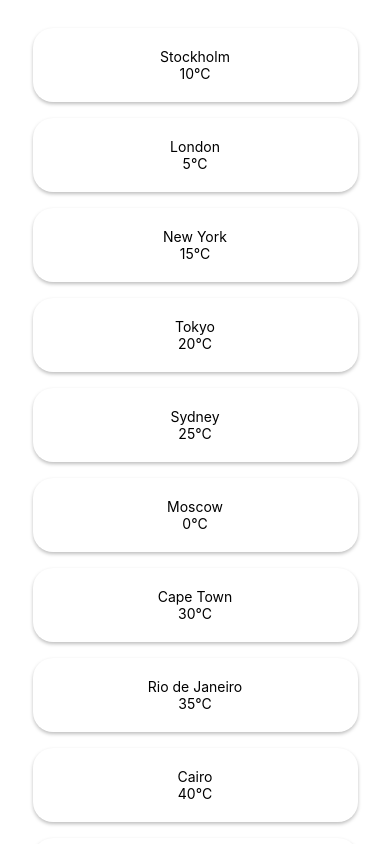
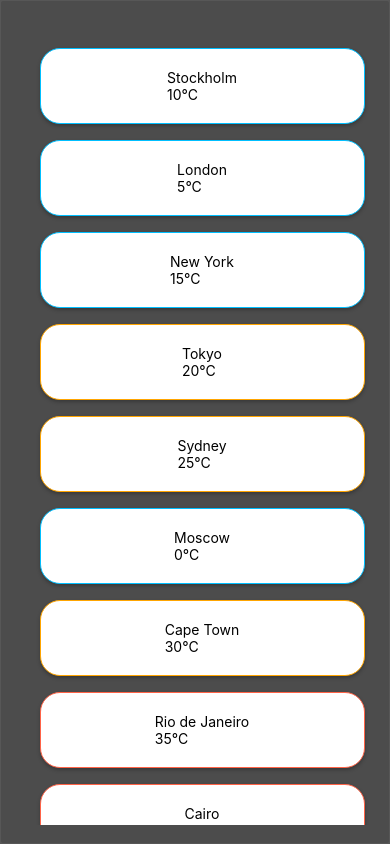
Before and after one commit to FelixJohnsson/Klarna-weather-app, a React Native app in the folder KlarnaWeatherApp/: screen / in a window 390 px wide. Built offline with nearby package versions, Linux system fonts and the light colour scheme.

Commit message:
Adding Eslint

```diff
--- a/KlarnaWeatherApp/App.js
+++ b/KlarnaWeatherApp/App.js
@@ -1,17 +1,31 @@
-import { StatusBar } from 'expo-status-bar';
-import { FlatList, StyleSheet, Text, View, Dimensions } from 'react-native';
+import React from 'react'
+import { FlatList, StyleSheet, Text, View, Dimensions, Animated, TouchableOpacity } from 'react-native'
+
+import Modal from 'react-native-modal'
 
 const weatherData = [
+
 	{ id: '1', name: 'Stockholm', temp: '10' },
+
 	{ id: '2', name: 'London', temp: '5' },
+
 	{ id: '3', name: 'New York', temp: '15' },
+
 	{ id: '4', name: 'Tokyo', temp: '20' },
+
 	{ id: '5', name: 'Sydney', temp: '25' },
+
 	{ id: '6', name: 'Moscow', temp: '0' },
+
 	{ id: '7', name: 'Cape Town', temp: '30' },
+
 	{ id: '8', name: 'Rio de Janeiro', temp: '35' },
+
 	{ id: '9', name: 'Cairo', temp: '40' },
+
 	{ id: '10', name: 'Beijing', temp: '45' },
+
+
 
 ]
 
@@ -25,23 +39,48 @@ const colors = {
 
 }
 
+
+
+const calculateTempColor = (temp) => {
+	if (temp > 30) {
+		return colors.hot
+	} else if (temp > 15) {
+		return colors.warm
+	} else {
+		return colors.cold
+	}
+}
+
+
+
 export default function App() {
+
 	return (
+
 		<View style={styles.container}>
+			<Modal isVisible={true}>
 				<FlatList
 					data={weatherData}
 					keyExtractor={(item) => item.id}
 					renderItem={({ item }) => (
-          <View style={styles.item}>
+						<Animated.View style={[styles.item, { borderWidth:1, borderColor: calculateTempColor(item.temp)}]}>
+							<TouchableOpacity
+								onPress={(e) => console.log(e.nativeEvent)}
+							>
 								<Text style={styles.name}>{item.name}</Text>
 								<Text style={styles.temp}>{item.temp}°C</Text>
-          </View>
+							</TouchableOpacity>
+						</Animated.View>
 					)}
 					contentContainerStyle={{ padding: 20 }}
+					showsVerticalScrollIndicator={false}
 				/>
+			</Modal>
 		</View>
-  );
+	)
 }
+
+
 
 const styles = StyleSheet.create({
 	container: {
@@ -50,6 +89,7 @@ const styles = StyleSheet.create({
 		alignItems: 'center',
 		justifyContent: 'center',
 	},
+
 	item: {
 		backgroundColor: colors.white,
 		width: Dimensions.get('window').width/1.2,
@@ -58,14 +98,13 @@ const styles = StyleSheet.create({
 		justifyContent: 'center',
 		marginVertical: 8,
 		padding: 20,
-    shadowColor: "#000",
+		shadowColor: '#000',
 		shadowOffset: {
 			width: 0,
 			height: 2,
 		},
 		shadowOpacity: 0.25,
 		shadowRadius: 3.84,
-
-    elevation: 5,
+		elevation: 5
 	},
-});
+})
--- a/KlarnaWeatherApp/package.json
+++ b/KlarnaWeatherApp/package.json
@@ -11,11 +11,14 @@
   "dependencies": {
     "expo": "~46.0.9",
     "expo-status-bar": "~1.4.0",
+    "prettier": "^2.7.1",
     "react": "18.0.0",
     "react-native": "0.69.5"
   },
   "devDependencies": {
-    "@babel/core": "^7.12.9"
+    "@babel/core": "^7.12.9",
+    "eslint": "^8.23.1",
+    "eslint-plugin-react": "^7.31.8"
   },
   "private": true
 }
```
Also changed, not shown: KlarnaWeatherApp/.eslintrc.js (added), 1 other file (tests, documents, lock files or other folders). Lines whose indentation alone changed are shown as unchanged.
